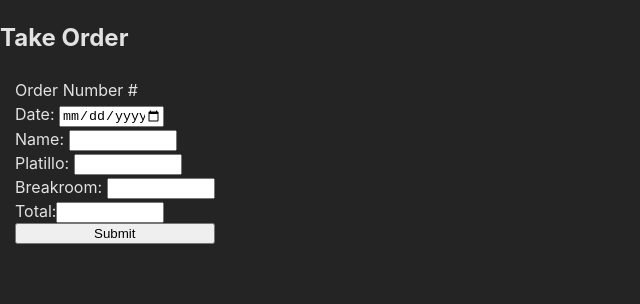
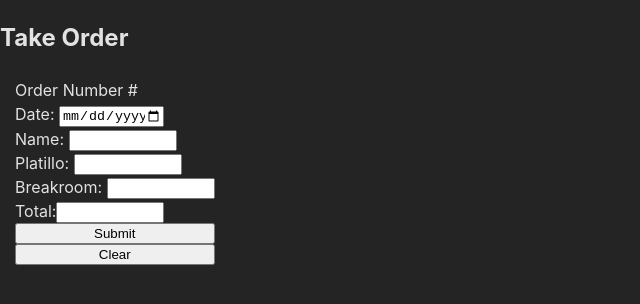
Before and after one commit to Pivanrios/OrderTaker, a React (Vite) app in the folder orders/: page / in a window 1280 px wide. Shown: the top 304 px of the page, without its empty margins (0-640 px from the left). Built offline with nearby package versions, Linux system fonts and the light colour scheme.

Commit message:
create clear function

```diff
--- a/orders/src/assets/components/Form.jsx
+++ b/orders/src/assets/components/Form.jsx
@@ -22,6 +22,11 @@ function Form() {
       await addDoc(ordersCollection, {date:newDate, customerName:newName, platillos:newDish, breakroom:newBreakroom, total:newTotal});//add new document
     }
   };
+  const clearForm = (e)=>{//clear form function
+    e.preventDefault();
+    console.log("Clear forms input");
+
+  }
 
   return (
     <>
@@ -34,6 +39,7 @@ function Form() {
         <label htmlFor="">Breakroom: <input type="text" required onChange={(event)=>{setBreakroom(event.target.value)}}/></label>
         <label htmlFor="">Total:<input type="number" required onChange={(event)=>{setTotal(event.target.value)}}/></label>
         <button onClick={(e)=>{addOrder(e)}}>Submit</button>
+        <button onClick={(e)=>{clearForm(e)}}>Clear</button>
     </form>
     </>
   )
```
